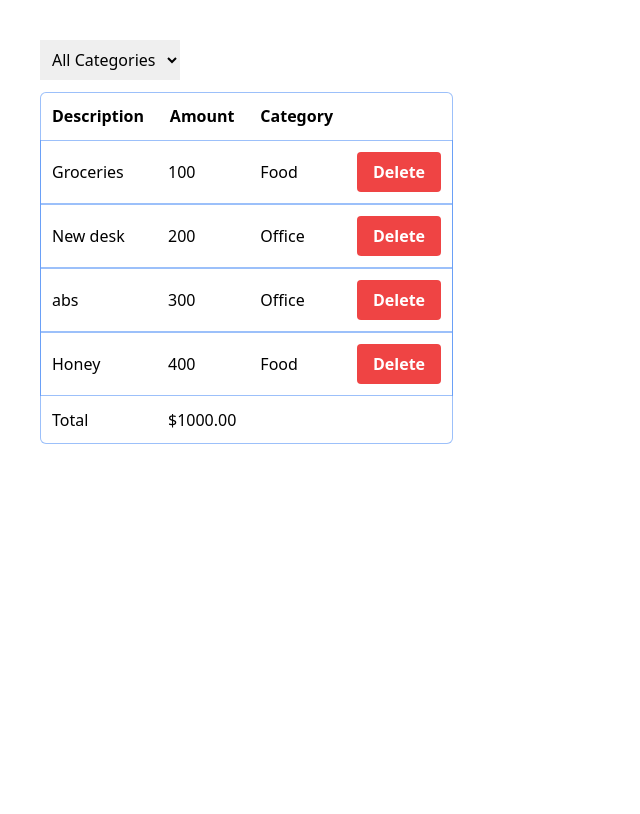
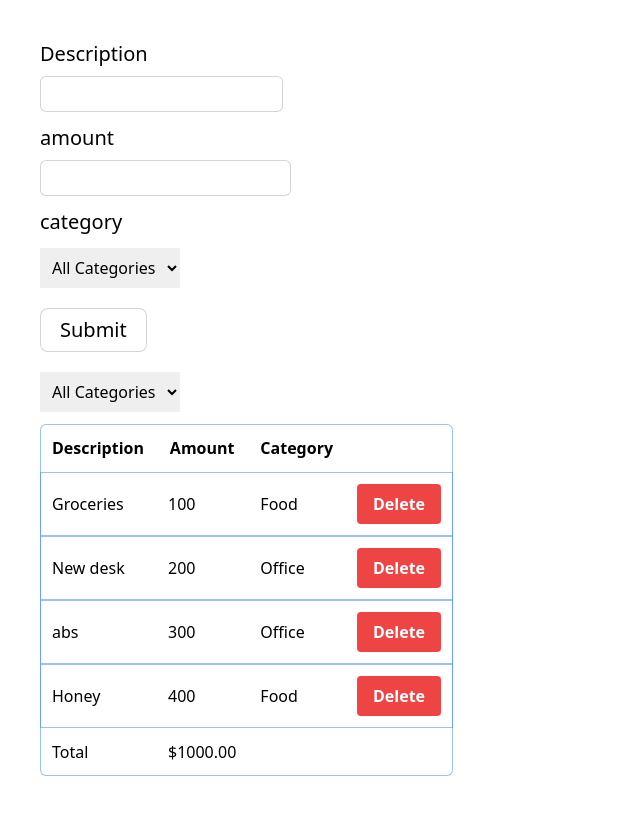
Before and after one commit to hasnat-shohag/expense-tracker, a React (Vite) app: page / in a window 1280 px wide. Shown: the whole page, without its empty margins (0-640 px from the left). Built offline with nearby package versions, Linux system fonts and the light colour scheme.

Commit message:
Expense From created and made Categories dynamic

```diff
--- a/src/App.tsx
+++ b/src/App.tsx
@@ -1,8 +1,7 @@
-// import Form from "./components/Form";
-
 import { useState } from "react";
 import ExpenseList from "./expense-tracker/components/ExpenseList";
 import ExpenseFilter from "./expense-tracker/components/ExpenseFilter";
+import Form from "./expense-tracker/components/ExpenseForm";
 
 const App = () => {
 	const [selectedCategory, setSelectedCategory] = useState("");
@@ -38,6 +37,9 @@ const App = () => {
 
 	return (
 		<div className="m-10">
+			<div className="mb-5">
+				<Form />
+			</div>
 			<div className="mb-3">
 				<ExpenseFilter
 					onSelectCategory={(category) => setSelectedCategory(category)}
--- /dev/null
+++ b/src/expense-tracker/ExpenseCategory.tsx
@@ -0,0 +1,3 @@
+const categories = ["Food", "Office"] as const;
+
+export default categories;
--- a/src/expense-tracker/components/ExpenseFilter.tsx
+++ b/src/expense-tracker/components/ExpenseFilter.tsx
@@ -1,3 +1,5 @@
+import categories from "../ExpenseCategory";
+
 interface Props {
 	onSelectCategory: (category: string) => void;
 }
@@ -9,8 +11,9 @@ const ExpenseFilter = ({ onSelectCategory }: Props) => {
 			onChange={(event) => onSelectCategory(event.target.value)}
 		>
 			<option value="">All Categories</option>
-			<option value="Food">Food</option>
-			<option value="Office">Office</option>
+			{categories.map((cat) => (
+				<option value={cat}>{cat}</option>
+			))}
 		</select>
 	);
 };
--- /dev/null
+++ b/src/expense-tracker/components/ExpenseForm.tsx
@@ -0,0 +1,87 @@
+import { FieldValues, useForm } from "react-hook-form";
+import { z } from "zod";
+import { zodResolver } from "@hookform/resolvers/zod";
+import categories from "../ExpenseCategory";
+
+const schema = z.object({
+	description: z
+		.string()
+		.min(3, { message: "Name must be at least 3 characters" })
+		.max(50, { message: "Description must be within 50 characters" }),
+	amount: z
+		.number({ invalid_type_error: "Amount is required" })
+		.min(1, { message: "Amount must be at least 1" }),
+	category: z.enum(categories, {
+		errorMap: () => ({ message: "Category is required" }),
+	}),
+});
+
+type FormData = z.infer<typeof schema>;
+
+const Form = () => {
+	const {
+		register,
+		handleSubmit,
+		formState: { errors },
+	} = useForm<FormData>({ resolver: zodResolver(schema) });
+
+	const onSubmit = (data: FieldValues) => {
+		console.log(errors);
+		console.log(data);
+	};
+
+	return (
+		<form onSubmit={handleSubmit(onSubmit)}>
+			<div className="mb-3">
+				<label htmlFor="description" className="text-xl mb-2">
+					Description
+				</label>
+				<input
+					{...register("description")}
+					id="description"
+					type="text"
+					className="block rounded-md border-0 py-1.5 pl-3 mt-2 text-l ring-1 ring-inset ring-gray-300 focus:ring-2 focus:ring-inset focus:ring-indigo-600 "
+				/>
+				{errors.description && (
+					<p className="text-red-600">{errors.description.message}</p>
+				)}
+			</div>
+			<div className="mb-3">
+				<label htmlFor="amount" className="text-xl mb-2">
+					amount
+				</label>
+				<input
+					{...register("amount", { valueAsNumber: true })}
+					id="amount"
+					type="number"
+					className="block rounded-md border-0 py-1.5 pl-3 pr-2 mt-2 text-l ring-1 ring-inset ring-gray-300 focus:ring-2 focus:ring-inset focus:ring-indigo-600 "
+				/>
+				{errors.amount && (
+					<p className="text-red-600">{errors.amount.message}</p>
+				)}
+			</div>
+			<div className="mb-3">
+				<label htmlFor="category" className="text-xl mb-2">
+					category
+				</label>
+				<select {...register("category")} className="p-2 block mt-3">
+					<option value="">All Categories</option>
+					{categories.map((category) => (
+						<option value={category}>{category}</option>
+					))}
+				</select>
+				{errors.category && (
+					<p className="text-red-600">{errors.category.message}</p>
+				)}
+			</div>
+			<button
+				type="submit"
+				className="text-xl px-5 py-2 border-0 mt-2 rounded-lg ring-1 ring-inset ring-gray-300 hover:bg-cyan-400 hover:text-white"
+			>
+				Submit
+			</button>
+		</form>
+	);
+};
+
+export default Form;
```
